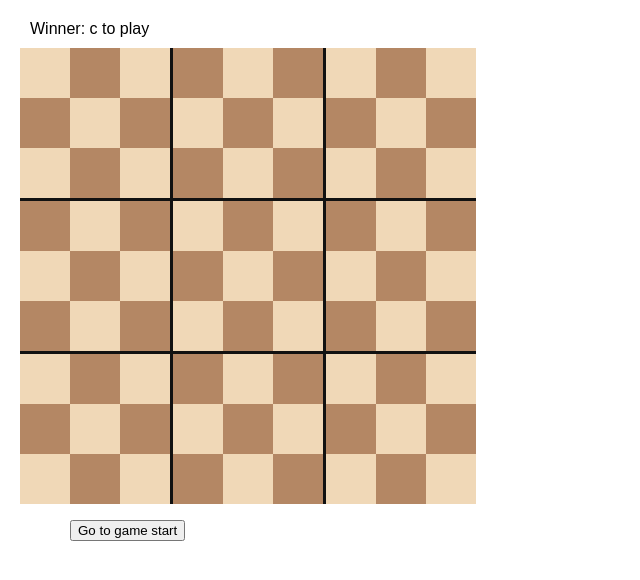
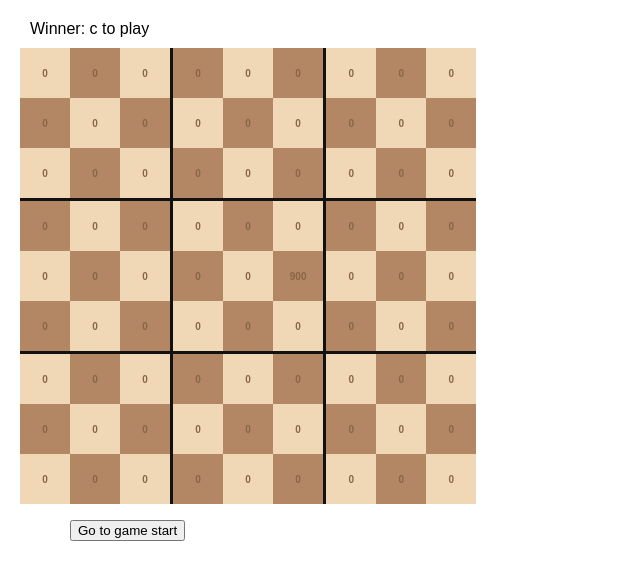
Before and after one commit to Vengo/hello-react, a React (Create React App) app: page / in a window 1280 px wide. Shown: the top 580 px of the page, without its empty margins (0-640 px from the left). Built offline with nearby package versions, Linux system fonts and the light colour scheme.

Commit message:
Adding the ability to display move counts.

```diff
--- a/src/App.js
+++ b/src/App.js
@@ -11,23 +11,24 @@ const colCount = 3;
 
 const letters="abcdefghijklmnopqrstuvwxyz"
 
-function Square({ rowIndex, colIndex, boardState, onSquareClick, subBoardId, indexInSubBoard, isAvailable}) {
+function Square({ rowIndex, colIndex, boardState, onSquareClick, subBoardId, indexInSubBoard, isAvailable, moveVisits}) {
   const squareIndex = rowIndex * rowCount + colIndex;
 
   let squareType = isAvailable ? 'square' : 'blocked';
   let squareColor = ((squareIndex+subBoardId)%2==0) ? 'light' : 'dark';
   let squareClass = ' '+squareType+'--'+squareColor;
+  let boardIndex = subBoardId*9+indexInSubBoard
   const squares = boardState.squares;
-  return (<div className={"square "+squareClass} subBoardId={subBoardId} indexInSubBoard={indexInSubBoard}>
-    <button className={"square "+squareClass} onClick={() => onSquareClick(subBoardId,indexInSubBoard)} id={letters[colIndex] + (rowCount -rowIndex).toString()} >
+  let displayVisitCount = squares[boardIndex] === null;
+  let useVisitFormat = displayVisitCount ? " visit-count" : "";
+  return (<button className={"square "+squareClass+useVisitFormat} onClick={() => onSquareClick(subBoardId,indexInSubBoard)} overallindex={boardIndex} id={letters[colIndex] + (rowCount -rowIndex).toString()} >
       {/* {squares[squareIndex]} */}
-      {squares[subBoardId*9+indexInSubBoard]}
+      {displayVisitCount && isAvailable ? moveVisits[boardIndex] : squares[boardIndex]}
     </button>
-  </div>
   );
 }
 
-function SubBoard({boardState, handleClick, subBoardId, isAvailable }) {
+function SubBoard({boardState, handleClick, subBoardId, isAvailable, moveVisits }) {
   const squares = boardState.squares;
 
   const winner = calculateSubBoardWinner(boardState, subBoardId);
@@ -42,7 +43,7 @@ function SubBoard({boardState, handleClick, subBoardId, isAvailable }) {
   const gameSquares = new Array(rowCount*colCount).fill().map((_, squareIndex) => {
     return <Square key={squareIndex} rowIndex={Math.floor(squareIndex/colCount)} colIndex={squareIndex%colCount}
       boardState={boardState} onSquareClick={handleClick} subBoardId={subBoardId} indexInSubBoard={squareIndex}
-      isAvailable={isAvailable}/>
+      isAvailable={isAvailable} moveVisits={moveVisits}/>
   });
 
   console.log("SubBoard: current game state is:");
@@ -54,12 +55,13 @@ function SubBoard({boardState, handleClick, subBoardId, isAvailable }) {
   );
 }
 
-function GridBoard({ xIsNext, boardState, handlePlayHistory }) {
+function GridBoard({ xIsNext, boardState, handlePlayHistory, moveVisits }) {
 
   function handleSquareClick(subBoardId, indexInSubBoard) {
     const i = subBoardId*9+indexInSubBoard;
     const currentSquares = boardState.squares;
-    if (calculateSubBoardWinner(boardState,subBoardId) || currentSquares[i]) {
+    const blocked = (boardState.nextBoard != null) && (boardState.nextBoard!=subBoardId)
+    if (calculateSubBoardWinner(boardState,subBoardId) || currentSquares[i] || blocked) {
       return;
     }
 
@@ -95,7 +97,7 @@ function GridBoard({ xIsNext, boardState, handlePlayHistory }) {
     const isAvailable = (calculateSubBoardWinner(boardState, subBoardId)==null) &&
     ((boardState.nextBoard === null) || (boardState.nextBoard === subBoardId));
     return <SubBoard key={subBoardId} xIsNext={xIsNext} boardState={boardState} handleClick={handleSquareClick}
-    subBoardId={subBoardId} isAvailable={isAvailable}/>
+    subBoardId={subBoardId} isAvailable={isAvailable} moveVisits={moveVisits}/>
 
   });
 
@@ -120,6 +122,9 @@ export default function Game() {
   const [currentMove, setCurrentMove] = useState(0);
   const xIsNext = currentMove % 2 === 0;
   const currentGameState = history[currentMove];
+
+  let moveVisits = new Array(81).fill(0);
+  moveVisits[41] = 900;
 
   function handlePlayHistory(nextGameState) {
     const nextHistory = [...history.slice(0, currentMove + 1), nextGameState];
@@ -150,7 +155,8 @@ export default function Game() {
   return (
     <div className="game">
       <div>
-        <GridBoard xIsNext={xIsNext} boardState={currentGameState} handlePlayHistory={handlePlayHistory} />
+        <GridBoard xIsNext={xIsNext} boardState={currentGameState} handlePlayHistory={handlePlayHistory}
+        moveVisits={moveVisits}/>
       </div>
       <div className="game-info">
         <ol>{moves}</ol>
```
